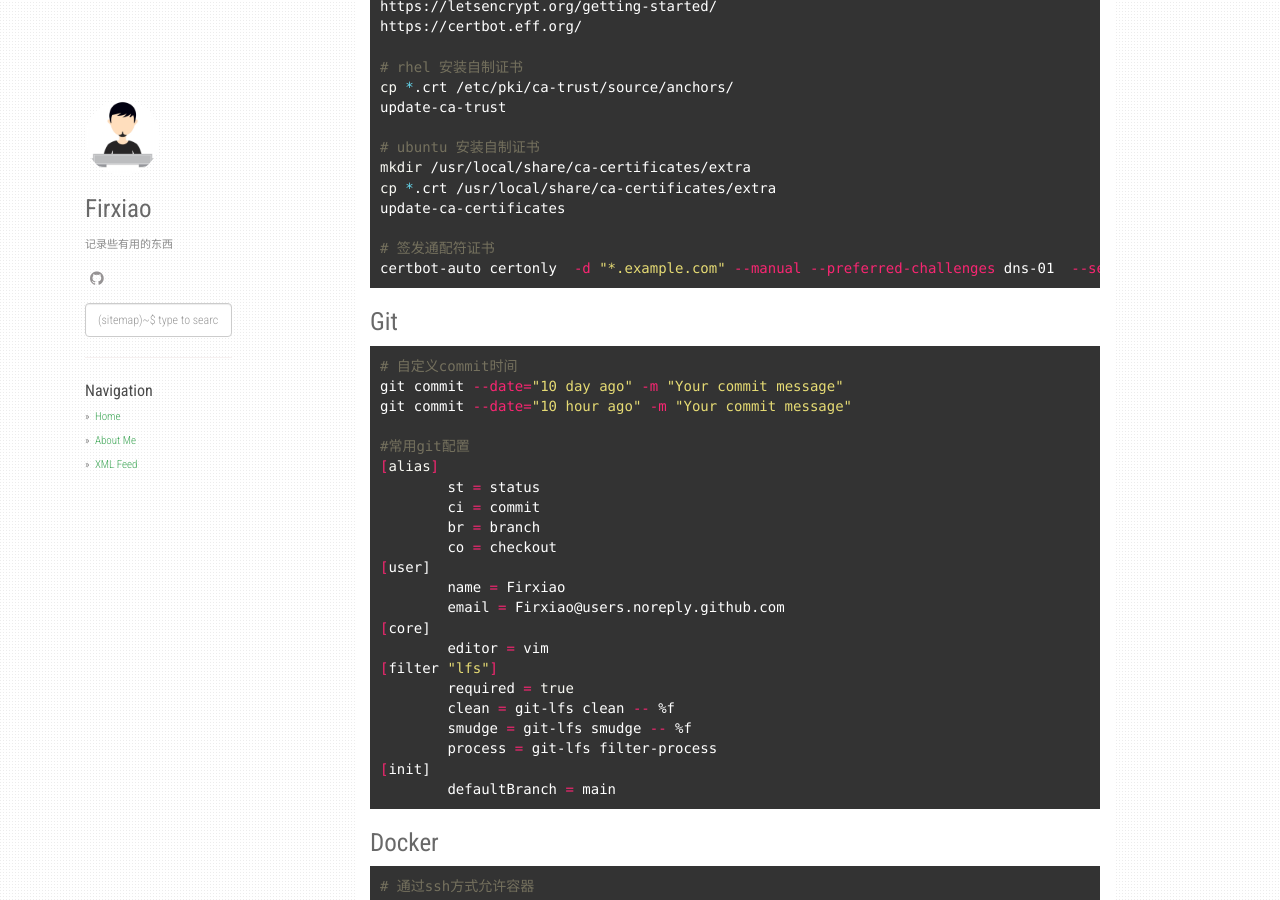
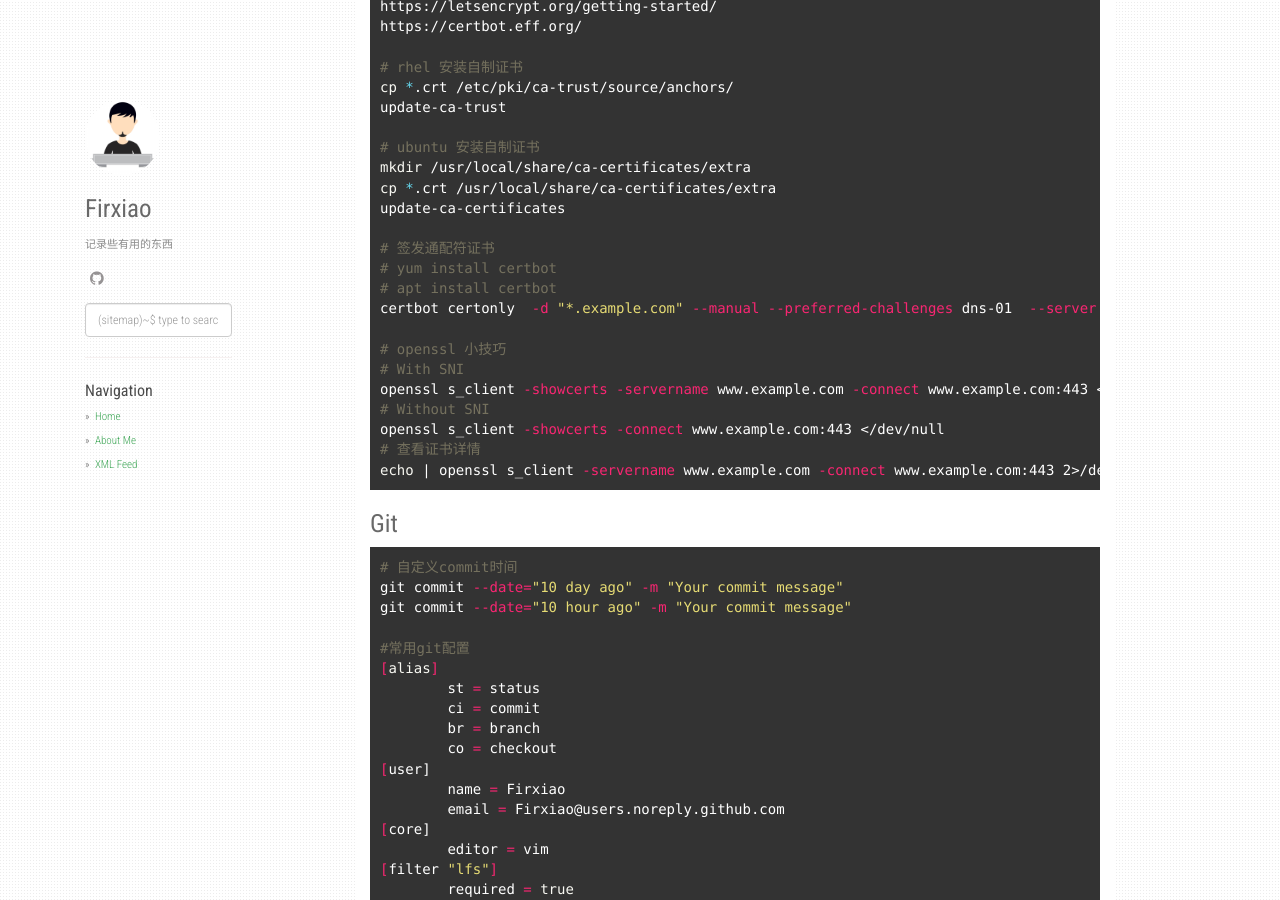
Before and after one commit to Firxiao/firxiao.github.io, a Jekyll site: the page built from _posts/2019-07-29-skills.md, in a window 1280 px wide and 900 px high, scrolled down 5428 px. Built offline with Jekyll 4.4.1, drawn with Linux system fonts in a browser that asks for light colours; nearby versions of some CDN libraries; comment, search, counter and statistics services are not loaded.

Commit message:
Update skills

````diff
--- a/_posts/2019-07-29-skills.md
+++ b/_posts/2019-07-29-skills.md
@@ -1,13 +1,14 @@
 ---
 layout: post
 title: "小技巧汇总"
-date:   2019-07-29 20:00:00 +0800
-categories: ['bash', 'ubuntu', 'windows']
+date: 2019-07-29 20:00:00 +0800
+categories: ["bash", "ubuntu", "windows"]
 ---
 
 收录些`Bash`小技巧.
 
 # 好玩的放在最前面
+
 ```bash
 # 星球大战
 telnet towel.blinkenlights.nl
@@ -24,6 +25,7 @@ shopt -s cdspell
 ```
 
 # 文本处理
+
 ```bash
 # 统计file1中没有，file2中有的行
 grep -vwf file1 file2
@@ -72,6 +74,7 @@ sed '/^keyword/ s/$/ string/g' file
 ```
 
 # Json 处理
+
 ```bash
 # jq https://stedolan.github.io/jq/
 # test.json
@@ -91,6 +94,7 @@ jq -r "keys[]"
 ```
 
 # 进程查看
+
 ```bash
 #查看进程启动时间
 ps -p $(ps -ef|grep process_name |grep -v grep|awk '{print $2}') -o lstart
@@ -103,6 +107,7 @@ ps -eo pmem,pcpu,vsize,pid,cmd | sort -k 1 -nr | head -5
 ```
 
 # 文件处理
+
 ```bash
 # 免交互更改sudoer
 sudo bash -c 'echo "foobar ALL=(ALL:ALL) ALL" | (EDITOR="tee -a" visudo)'
@@ -135,6 +140,7 @@ curl -X POST -H "Content-Type: application/json" -d @FILENAME 目标
 ```
 
 # 网络
+
 ```bash
 # 配置代理
 # /etc/profile.d/proxy.sh
@@ -203,6 +209,7 @@ nmcli con show Hostspot
 ```
 
 # ssh
+
 ```bash
 # 本地转发
 # C 可以ssh访问 B , B 可以访问 A 的 3389 端口
@@ -251,6 +258,7 @@ ssh-keygen -y -f 私钥 > 公钥
 ```
 
 # 时间
+
 ```bash
 # date获取上个月
 date '+%Y %m' | awk '{if($2==1){$1--;$2=12}else $2--;printf "%d%02d\n",$1,$2}'
@@ -263,12 +271,14 @@ date +%:z
 ```
 
 # 磁盘
+
 ```bash
 # 清空分区
 dd if=/dev/urandom of=/dev/sdx bs=512 count=64
 ```
 
 # SSL 证书
+
 ```bash
 # 免费ssl证书
 https://letsencrypt.org/getting-started/
@@ -284,10 +294,21 @@ cp *.crt /usr/local/share/ca-certificates/extra
 update-ca-certificates
 
 # 签发通配符证书
-certbot-auto certonly  -d "*.example.com" --manual --preferred-challenges dns-01  --server https://acme-v02.api.letsencrypt.org/directory
+# yum install certbot
+# apt install certbot
+certbot certonly  -d "*.example.com" --manual --preferred-challenges dns-01  --server https://acme-v02.api.letsencrypt.org/directory
+
+# openssl 小技巧
+# With SNI
+openssl s_client -showcerts -servername www.example.com -connect www.example.com:443 </dev/null
+# Without SNI
+openssl s_client -showcerts -connect www.example.com:443 </dev/null
+# 查看证书详情
+echo | openssl s_client -servername www.example.com -connect www.example.com:443 2>/dev/null | openssl x509 -text
 ```
 
 # Git
+
 ```bash
 # 自定义commit时间
 git commit --date="10 day ago" -m "Your commit message"
@@ -314,6 +335,7 @@ git commit --date="10 hour ago" -m "Your commit message"
 ```
 
 # Docker
+
 ```bash
 # 通过ssh方式允许容器
 docker context create --docker host=ssh://server --description="server" server
@@ -327,6 +349,7 @@ docker logs --follow ContainerName/ContainerID
 ```
 
 # 乱入
+
 ```bash
 # Windows命令 验证文件MD5/SHA1/SHA256
 certutil -hashfile file -?
@@ -346,6 +369,7 @@ sudo launchctl bootout user/$(id -u <username>)
 ```
 
 # vnc
+
 ```
 # ubuntu
 ## install and run tigerVNC
````
